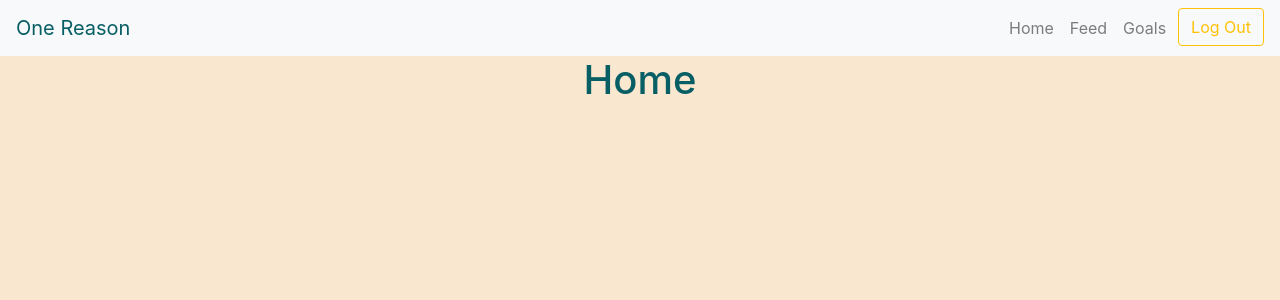
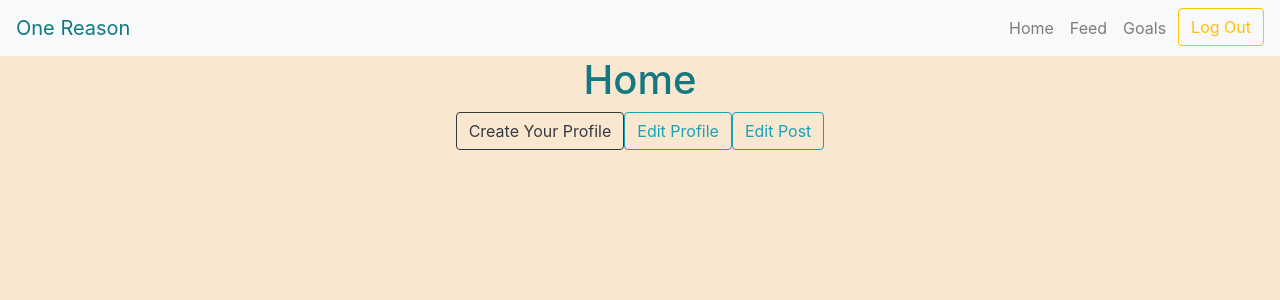
Before and after one commit to aclai4067/one-reason-capstone, a React (Create React App) app: page / in a window 1280 px wide. Shown: the top 300 px of the page. Built offline with nearby package versions, Linux system fonts and the light colour scheme; no server answers; sample sign-in values are in the browser's storage.

Commit message:
all routes working

```diff
--- a/src/components/pages/Goals/Goals.js
+++ b/src/components/pages/Goals/Goals.js
@@ -1,11 +1,15 @@
 import './Goals.scss';
 import React from 'react';
+import { Link } from 'react-router-dom';
 
 class Goals extends React.Component {
   render() {
+    const goalId = 4067;
     return (
       <div className='Goals'>
         <h1>Goals</h1>
+        <Link className='btn btn-outline-dark' to='goals/new'>New Goal</Link>
+        <Link class='btn btn-outline-info' to={`/goals/${goalId}/edit`}>Edit Goal</Link>
       </div>
     );
   }
--- a/src/components/pages/Home/Home.js
+++ b/src/components/pages/Home/Home.js
@@ -1,11 +1,18 @@
 import './Home.scss';
 import React from 'react';
+import { Link } from 'react-router-dom';
 
 class Home extends React.Component {
   render() {
+    const profileId = 12345;
+    const feedId = 67890;
+
     return (
       <div className='Home'>
         <h1>Home</h1>
+        <Link className='btn btn-outline-dark' to='/profile'>Create Your Profile</Link>
+        <Link className='btn btn-outline-info' to={`/profile/${profileId}/edit`}>Edit Profile</Link>
+        <Link className='btn btn-outline-info' to={`/home/${feedId}/edit`}>Edit Post</Link>
       </div>
     );
   }
--- a/src/styles/_variables.scss
+++ b/src/styles/_variables.scss
@@ -1,2 +1,2 @@
 $backgroundCream: rgb(250, 231, 207);
-$teal: rgb(7, 94, 100);
+$teal: rgb(20, 120, 128);
```
